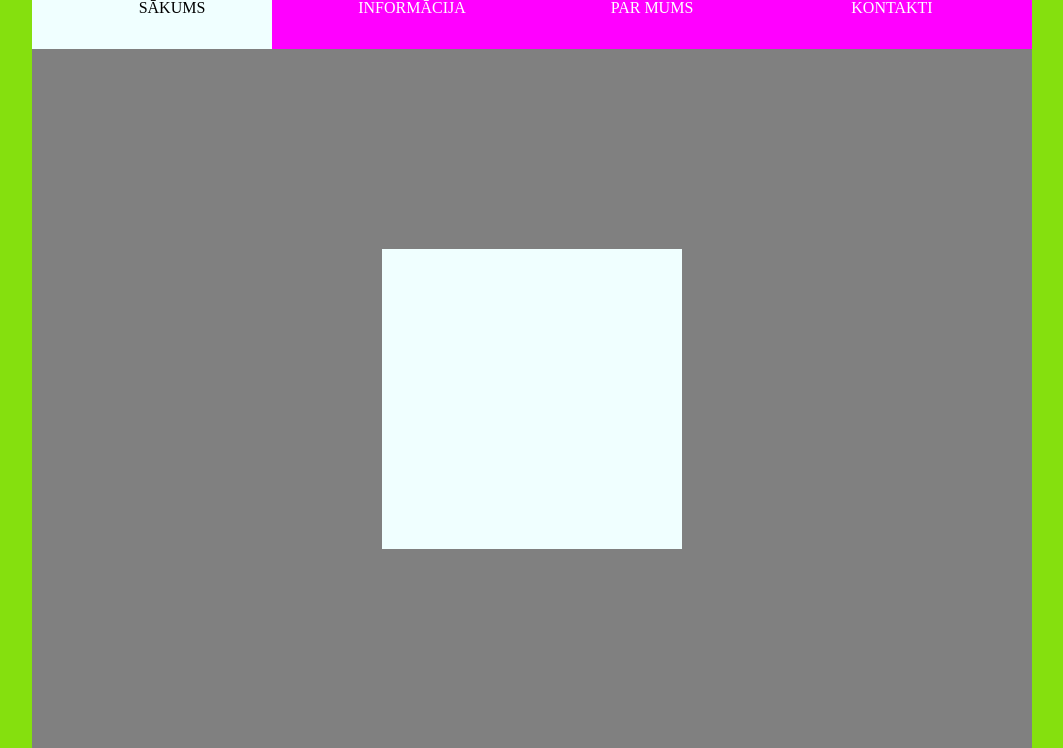
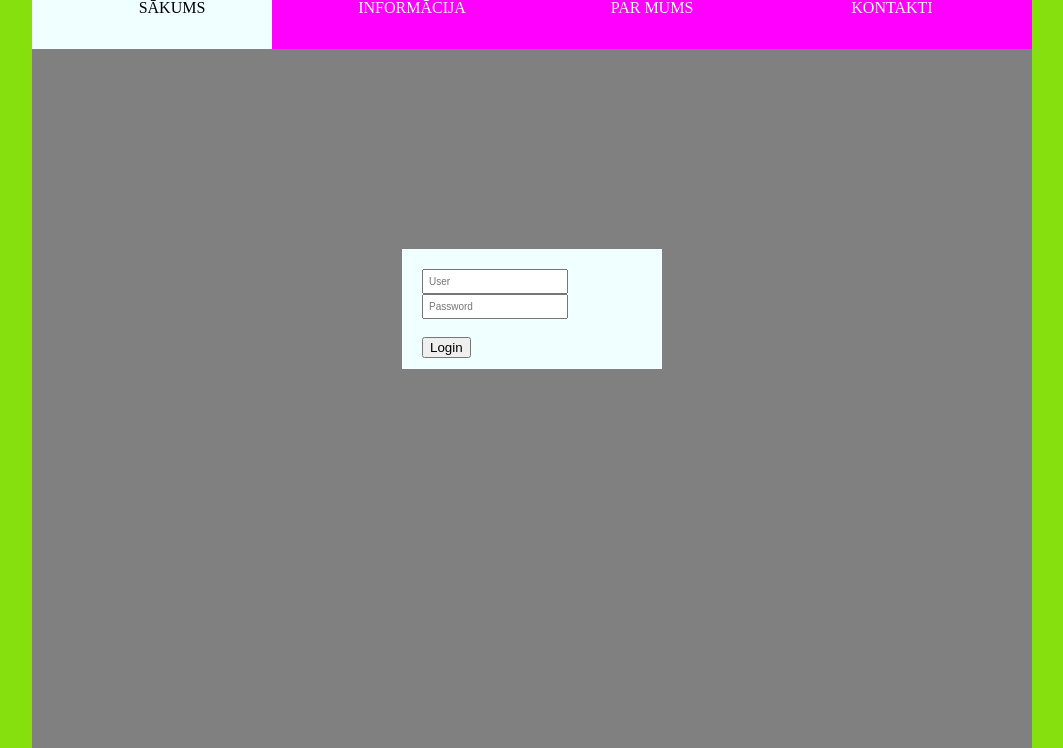
Before and after one commit to Bi6Tasty/homepage, a PHP site: page / in a window 1280 px wide. Shown: the part 209-957 px from the top of the page, without its empty margins (108-1171 px from the left). Run offline with PHP 8.4, Linux system fonts and the light colour scheme.

Commit message:
login input/visuals

```diff
--- a/index.html
+++ b/index.html
@@ -5,6 +5,7 @@
     <meta http-equiv='X-UA-Compatible' content='IE=edge'>
     <title>Page Title</title>
     <meta name='viewport' content='width=device-width, initial-scale=1'>
+
     <link rel='stylesheet' type='text/css' media='screen' href='main.css'>
     <script src='main.js'></script>
 </head>
@@ -30,7 +31,12 @@
         </div>
         <div id="content">
             <div class="login">
-
+                <form>
+                    <input type="text" placeholder="User"/>
+                    <input type="password" placeholder="Password"/>
+                    <br/><br/>
+                    <button>Login</button>
+                </form>
             </div>
         </div>
     </div>
--- a/main.css
+++ b/main.css
@@ -109,9 +109,14 @@ a:visited{
 }
 .login{
     position:relative;
-    width:300px;
-    height:300px;
+    width:230px;
+    height:100px;
     background-color:azure;
     margin:0 auto;
     top:200px;
+    padding:20px 10px 0px 20px;
 }
+.login input{
+    padding:5px;
+    font-size:10px;
+}
```
